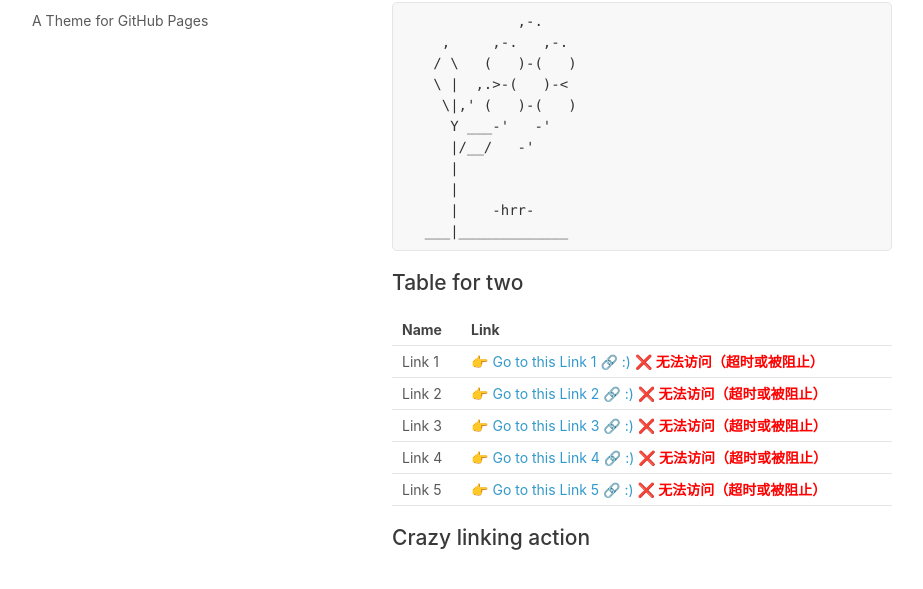
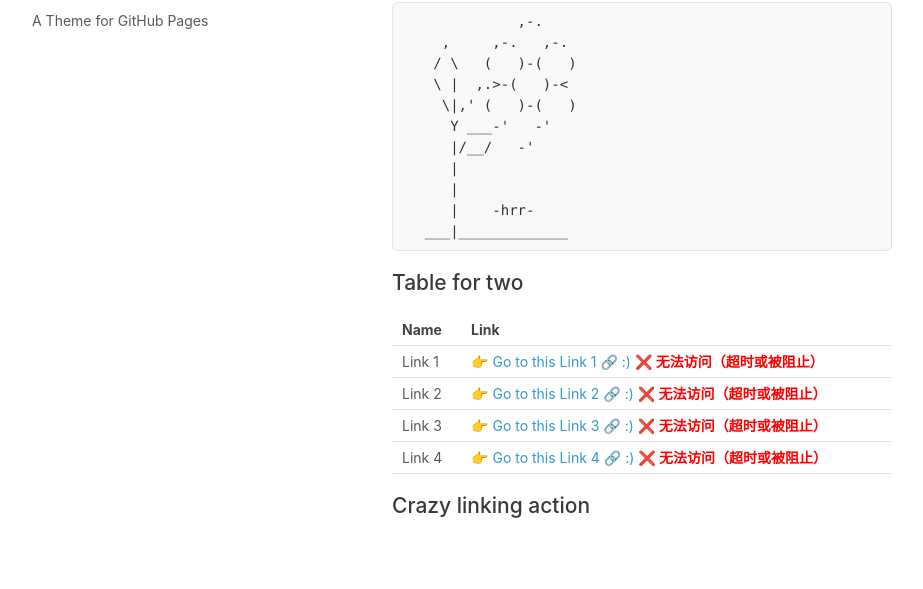
Before and after one commit to MusicKing66/to-link.github.io, a plain HTML site: page index.html in a window 1280 px wide. Shown: the part 99-688 px from the top of the page, without its empty margins (178-1101 px from the left). Drawn offline with Linux system fonts and the light colour scheme; no server answers.

Commit message:
delete some domain

```diff
--- a/index.html
+++ b/index.html
@@ -69,7 +69,7 @@
       el: "#app",
       data: {
         themes: [
-          "bWduYi5mZW5nY2hpeXgueHl6",
+          // "bWduYi5mZW5nY2hpeXgueHl6",
           "NDMuMTQyLjEzNS43Nw==",
           "cGFnZXMubWduYjAxLmNvbQ==",
           "cGFnZXMubWduYjAyLmNvbQ==",
```
